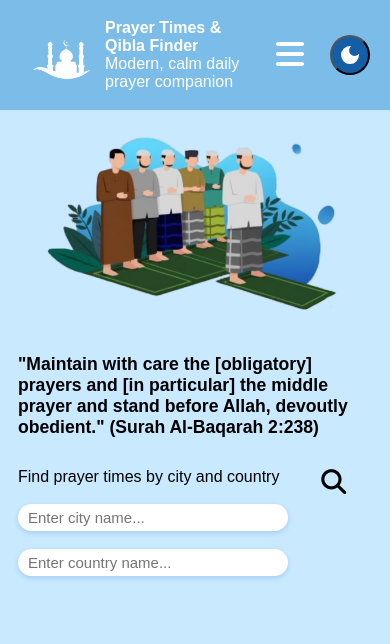
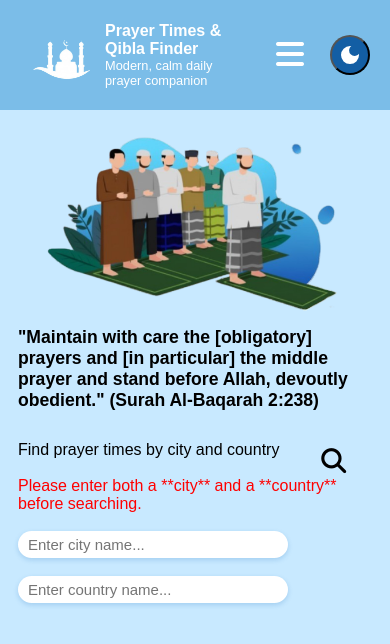
Before and after one commit to hussnii/prayer-time-qibla-finder, a plain HTML site: page index.html in a window 390 px wide. Both pictures are taken after a click on the icon 333 px from the left and 480 px from the top of the page. Drawn offline with Linux system fonts and the light colour scheme.

Commit message:
show warning message to the user

```diff
--- a/index.html
+++ b/index.html
@@ -15,7 +15,7 @@
                  <img src="assets/mosque icon_.png" alt="" width="80" height="80">
                  <div>
                     <p class="logo">Prayer Times & Qibla Finder</p>
-                    <p>Modern, calm daily prayer companion</p>
+                    <p class="motto">Modern, calm daily prayer companion</p>
                  </div>
             </div>
             <div class="openMenu">
@@ -53,7 +53,10 @@
 
                 </div>
                 <div class="searchBar">
-                    <p>Find prayer times by city and country</p><br>
+                    <p>Find prayer times by city and country</p>
+                    <br>
+                    <p id="messageArea" style="color: red; font-size: 1em;"></p>
+                    <br>
                     <input type="text" id="cityInput" placeholder="Enter city name...">
                     <br>
                     <br>
--- a/scripts/script.js
+++ b/scripts/script.js
@@ -44,9 +44,14 @@ function hideMenu(){
 const cityInput = document.getElementById("cityInput");
 const countryInput = document.getElementById("countryInput");
 const searchBtn = document.getElementById("searchButton");
+const messageArea = document.getElementById("messageArea");
 
 function showWarning(message) {
-    console.warn("⚠️ WARNING:", message);
+    console.warn("⚠️ UI WARNING:", message);
+
+    if (messageArea) {
+        messageArea.textContent = message;
+    }
 }
 
 
@@ -67,6 +72,7 @@ function updateCountdown(data) {
 }
 
 async function getPrayerTimes() {
+    if (messageArea) messageArea.textContent = '';
 
     const city = cityInput.value.trim();
     const country = countryInput.value.trim();
@@ -83,6 +89,12 @@ async function getPrayerTimes() {
     try {
 
         const response = await fetch(url);
+
+        if (!response.ok) {
+
+            showWarning(`Request failed with HTTP status ${response.status}. Please try again.`);
+            return;
+        }
 
 
         const data = await response.json();
@@ -101,7 +113,7 @@ async function getPrayerTimes() {
 
     } catch (error) {
 
-        console.error("Network or Fetch Error:", error);
+        console.error("Network error:", error);
         showWarning("An error occurred while connecting to the API. Check your connection.");
     }
 }
--- a/styles/main.css
+++ b/styles/main.css
@@ -234,6 +234,10 @@ header{
     font-weight: bold;
 }
 
+.motto{
+    font-size: 0.8em;
+}
+
 
 nav .mainMenu {
     height: 100vh;
```
